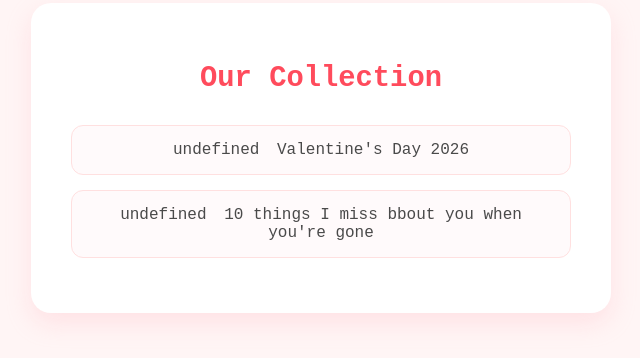
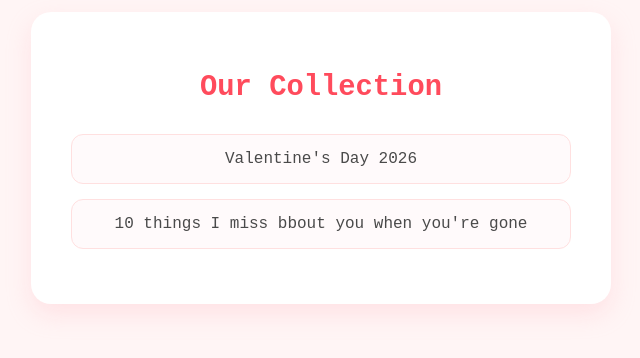
Before and after one commit to avi-singh-19/for-my-faraday, a plain HTML site: page archive.html in a window 1280 px wide. Shown: the part 242-600 px from the top of the page, without its empty margins (319-959 px from the left). Drawn offline with Linux system fonts and the light colour scheme.

Commit message:
modified archive.html

```diff
--- a/archive.html
+++ b/archive.html
@@ -94,21 +94,28 @@
 
 <script>
     async function loadArchive() {
-        const response = await fetch('./messages/list.json');
+        try {
+            // Fetch the list from the messages folder
+            const response = await fetch('messages/list.json');
+            if (!response.ok) throw new Error('Could not load list.json');
+
             const messages = await response.json();
             const listElement = document.getElementById('archiveList');
 
             messages.forEach(msg => {
                 const li = document.createElement('li');
                 li.className = 'archive-item';
-            // This links to your index.html template
+                // Clean link without emojis
                 li.innerHTML = `
                     <a href="index.html?msg=${msg.id}" class="archive-link">
-                    <span class="heart-icon">${msg.emoji}</span> ${msg.title}
+                        ${msg.title}
                     </a>
                 `;
                 listElement.appendChild(li);
             });
+        } catch (e) {
+            console.error("Archive Error:", e);
+        }
     }
     loadArchive();
 </script>
```
Lines whose indentation alone changed are shown as unchanged.
